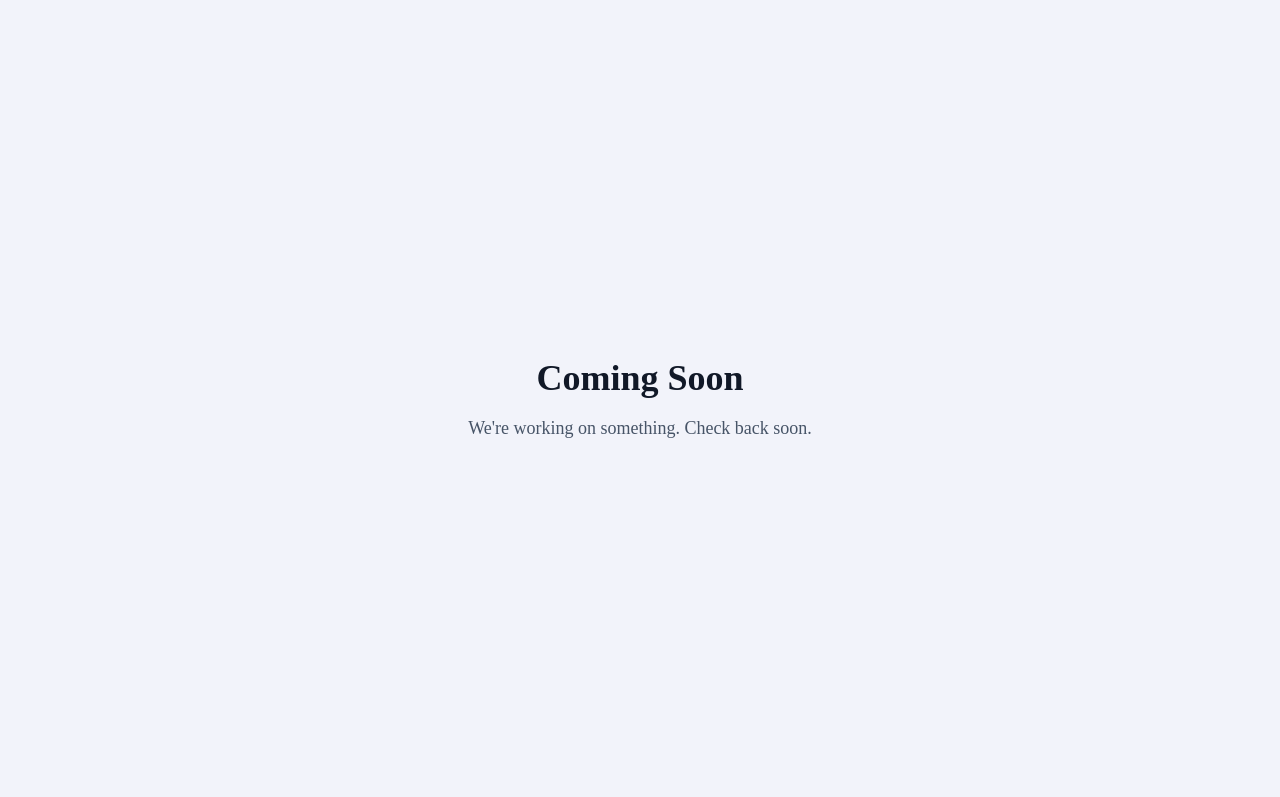
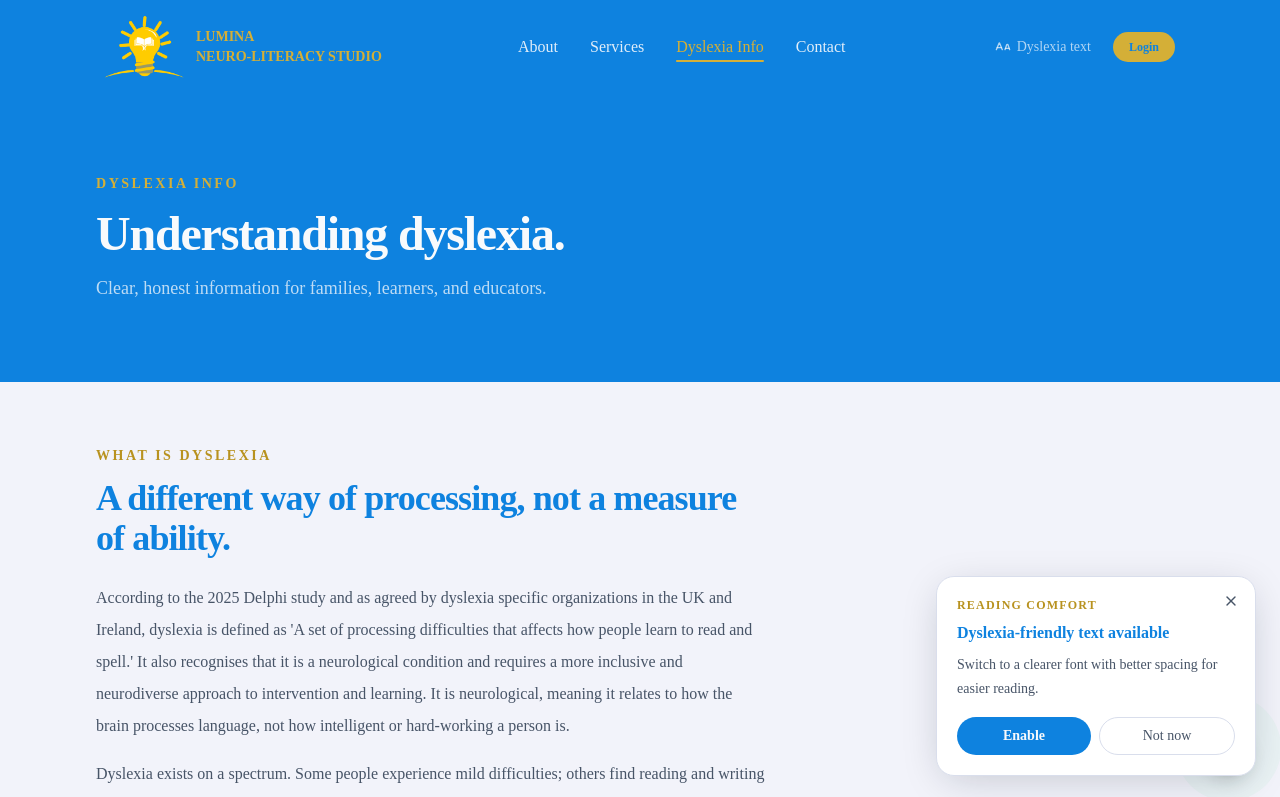
Before and after one commit to lumina-neuroliteracy-org/lumina-web, a Next.js app: page /dyslexia-info in a window 1280 px wide. Shown: the top 797 px of the page. Built offline with nearby package versions, Linux system fonts and the light colour scheme.

Commit message:
fix: restore layout structure in MainLayout; update CostOfSupport daily tier to nullable; correct FAQ session duration; enhance ServicesGrid description

```diff
--- a/app/(main)/layout.tsx
+++ b/app/(main)/layout.tsx
@@ -1,29 +1,22 @@
-// import { SidebarProvider } from "@/components/ui/sidebar";
-// import { Navbar } from "@/components/navigation/Navbar";
-// import { MobileNavSidebar } from "@/components/navigation/MobileNavSideBar";
-// import Footer from "@/components/Footer";
-// import { DyslexiaProvider } from "@/components/DyslexiaProvider";
-// import WhatsAppButton from "@/components/WhatsAppButton";
+import { SidebarProvider } from "@/components/ui/sidebar";
+import { Navbar } from "@/components/navigation/Navbar";
+import { MobileNavSidebar } from "@/components/navigation/MobileNavSideBar";
+import Footer from "@/components/Footer";
+import { DyslexiaProvider } from "@/components/DyslexiaProvider";
+import WhatsAppButton from "@/components/WhatsAppButton";
 
 export default function MainLayout({ children }: { children: React.ReactNode }) {
     return (
-        // <DyslexiaProvider>
-        //     <SidebarProvider defaultOpen={false} className="flex-col w-full">
-        //         <MobileNavSidebar />
-        //         <Navbar />
-        //         <main id="main-content" className="flex-1">
-        //             {children}
-        //         </main>
-        //         <Footer />
-        //         <WhatsAppButton />
-        //     </SidebarProvider>
-        // </DyslexiaProvider>
-
-        <main className="min-h-screen flex flex-col items-center justify-center text-center px-4">
-            <h1 className="text-4xl font-bold mb-4">Coming Soon</h1>
-            <p className="text-lg text-muted-foreground max-w-md">
-                We&apos;re working on something. Check back soon.
-            </p>
-        </main>
+        <DyslexiaProvider>
+            <SidebarProvider defaultOpen={false} className="flex-col w-full">
+                <MobileNavSidebar />
+                <Navbar />
+                <main id="main-content" className="flex-1">
+                    {children}
+                </main>
+                <Footer />
+                <WhatsAppButton />
+            </SidebarProvider>
+        </DyslexiaProvider>
     );
 }
--- a/components/dyslexia-info/CostOfSupport.tsx
+++ b/components/dyslexia-info/CostOfSupport.tsx
@@ -7,7 +7,7 @@ import type { LucideIcon } from "lucide-react";
 interface Tier {
     sessions: string;
     weekly: string;
-    daily: string;
+    daily: string | null;
     comparison: string;
     Icon: LucideIcon;
 }
@@ -30,14 +30,14 @@ const tiers: Tier[] = [
     {
         sessions: "3 sessions / week",
         weekly: "€150",
-        daily: "€21.43",
+        daily: "",
         comparison: "Family trip to the cinema or zoo + Happy Meal",
         Icon: Clapperboard,
     },
     {
         sessions: "4 sessions / week",
         weekly: "€180",
-        daily: "€25.71",
+        daily: null,
         comparison: "Weekly family food shop",
         Icon: ShoppingCart,
     },
@@ -76,6 +76,7 @@ export default function CostOfSupport() {
                             </div>
 
                             <div className="flex items-center justify-center">
+                                {tier.daily ? (
                                     <div className="rounded-full bg-brand-gold-soft px-5 py-2 text-center">
                                         <span className="text-xl font-bold text-brand-gold-strong">
                                             {tier.daily}
@@ -84,6 +85,7 @@ export default function CostOfSupport() {
                                             / day
                                         </span>
                                     </div>
+                                ) : null}
                             </div>
 
                             <div className="flex items-center gap-3 sm:justify-end">
--- a/components/services/ServicesFAQ.tsx
+++ b/components/services/ServicesFAQ.tsx
@@ -24,7 +24,7 @@ const faqs = [
     {
         question: "How many tuition sessions will my child need?",
         answer:
-            "This varies depending on the learner's current level and goals. All learners see meaningful progress within 10–12 weeks of consistent weekly sessions. We review progress regularly and adjust the plan as needed.",
+            "This varies depending on the learner's current level and goals. All learners see meaningful progress within 8–12 weeks of consistent weekly sessions. We review progress regularly and adjust the plan as needed.",
     },
     {
         question: "Are sessions in-person or online?",
--- a/components/services/ServicesGrid.tsx
+++ b/components/services/ServicesGrid.tsx
@@ -64,7 +64,7 @@ const services: Service[] = [
             "Ongoing 1:1 sessions using structured literacy techniques, tailored to the learner's pace, strengths, and current level.",
         includes: [
             "Weekly sessions",
-            "Structured literacy program - Intensive, Explicit, Systematic and focused instruction.",
+            "Structured literacy program - Intensive, Explicit, Systematic and focused instruction based Orton Gillingham principles.",
             "Home practice materials",
             "Regular progress updates for parents",
             "In-person or online options available"
```
Lines whose indentation alone changed are shown as unchanged.
